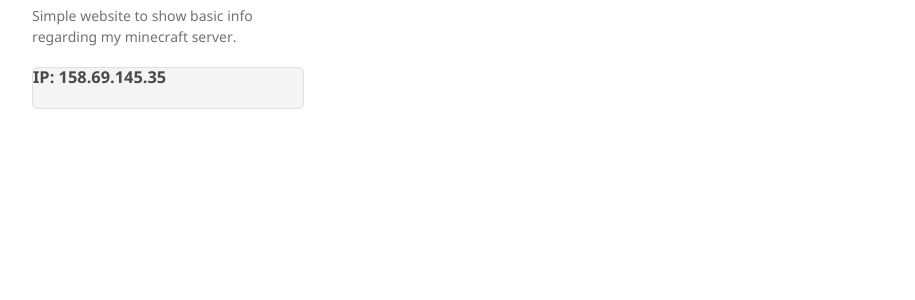
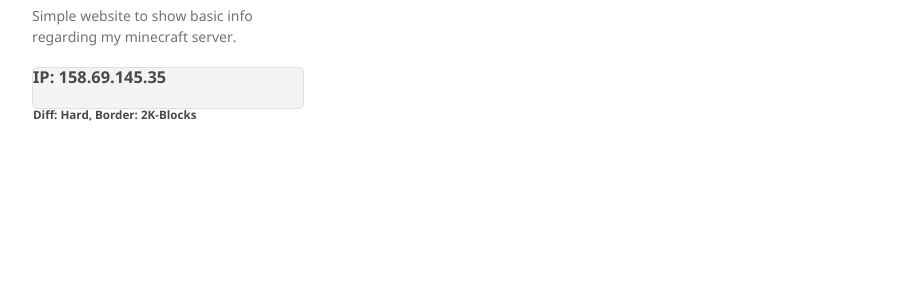
Before and after one commit to WrelksMC/wrelksMC.github.io, a Jekyll site: the page built from docs/SUPPORT.md, in a window 1280 px wide. Shown: the part 365-665 px from the top of the page, without its empty margins (178-1093 px from the left). Built offline with Jekyll 4.4.1, drawn with Linux system fonts in a browser that asks for light colours; our own code applies the rules of GitHub Pages for plain Markdown files.

Commit message:
Update default.html

```diff
--- a/_layouts/default.html
+++ b/_layouts/default.html
@@ -32,6 +32,7 @@
         {% if site.show_downloads %}
         <ul class="downloads">
           <h3>IP: 158.69.145.35</h3>
+          <h5>Diff: Hard, Border: 2K-Blocks<h5>
         </ul>
         {% endif %}
       </header>
```
